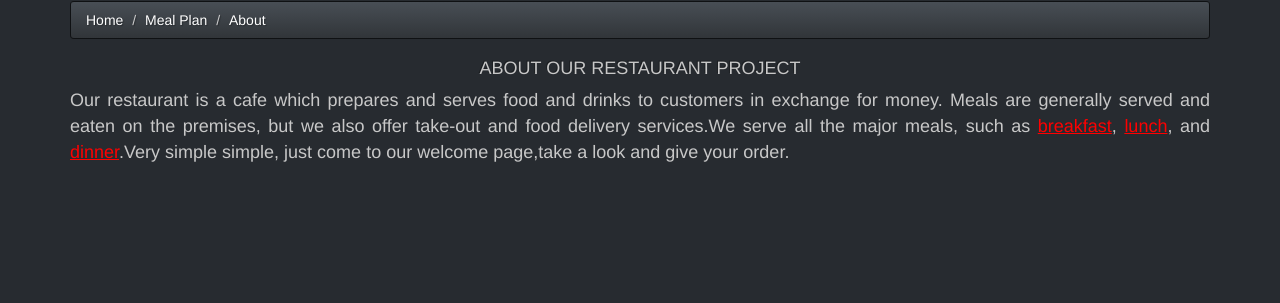
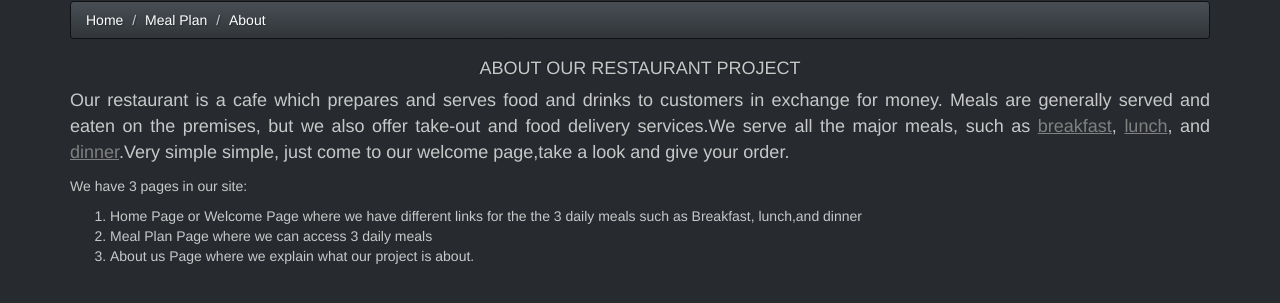
Before and after one commit to oussenimbohou/restaurant-project, a plain HTML site: page about.html in a window 1280 px wide. Shown: the part 141-444 px from the top of the page. Drawn offline with Linux system fonts and the light colour scheme.

Commit message:
Restaurant Project

```diff
--- a/about.html
+++ b/about.html
@@ -40,6 +40,16 @@
           <a href="mealplan.html">lunch</a>, and <a href="mealplan.html">dinner</a>.Very simple simple,
           just come to our welcome page,take a look and give your order.
       </p>
+      <p>
+        We have 3 pages in our site:
+        <ol>
+          <li>Home Page or Welcome Page where we have different links for the the 3 daily meals such as Breakfast,
+          lunch,and dinner
+        </li>
+        <li>Meal Plan Page where we can access 3 daily meals</li>
+        <li>About us Page where we explain what our project is about.</li>
+        </ol>
+      </p>
     </div>
     <script src="js/jquery.min.js"></script>
     <script src="js/bootstrap.min.js"></script>
--- a/css/styles.css
+++ b/css/styles.css
@@ -18,7 +18,7 @@ p{
 	text-justify: inter-word;
 }
 p a{
-	color: red;
+	color: grey;
 	text-decoration: underline;
 }
 strong{
```
